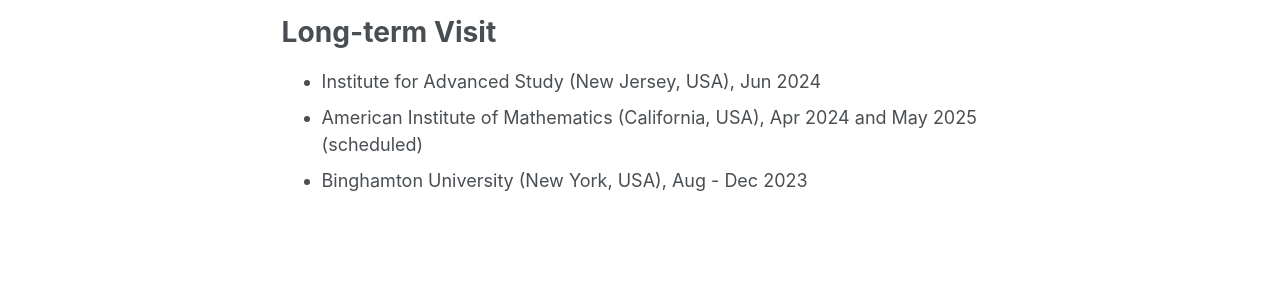
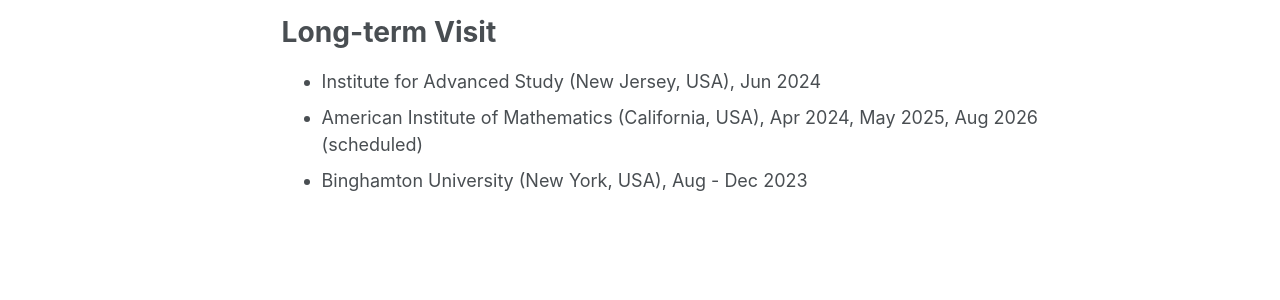
Before and after one commit to zongyuan-li/zongyuan-li.github.io, a Jekyll site: the page built from _pages/experience.md, in a window 1280 px wide and 1327 px high. Shown: the part 716-1016 px from the top of the window. Built offline with Jekyll 4.4.1, drawn with Linux system fonts in a browser that asks for light colours; some web fonts are replaced.

Commit message:
Update experience.md

```diff
--- a/_pages/experience.md
+++ b/_pages/experience.md
@@ -31,7 +31,7 @@
 # Long-term Visit
   * Institute for Advanced Study (New Jersey, USA), Jun 2024
 <!--       * Jun 2024 (summer collaboration)-->
-  * American Institute of Mathematics (California, USA), Apr 2024 and May 2025 (scheduled)
+  * American Institute of Mathematics (California, USA), Apr 2024, May 2025, Aug 2026 (scheduled)
 <!--      * Apr 2024 (SQuaREs)-->
   * Binghamton University (New York, USA), Aug - Dec 2023
 <!--      * Aug 2023 - Dec 2023-->
```
